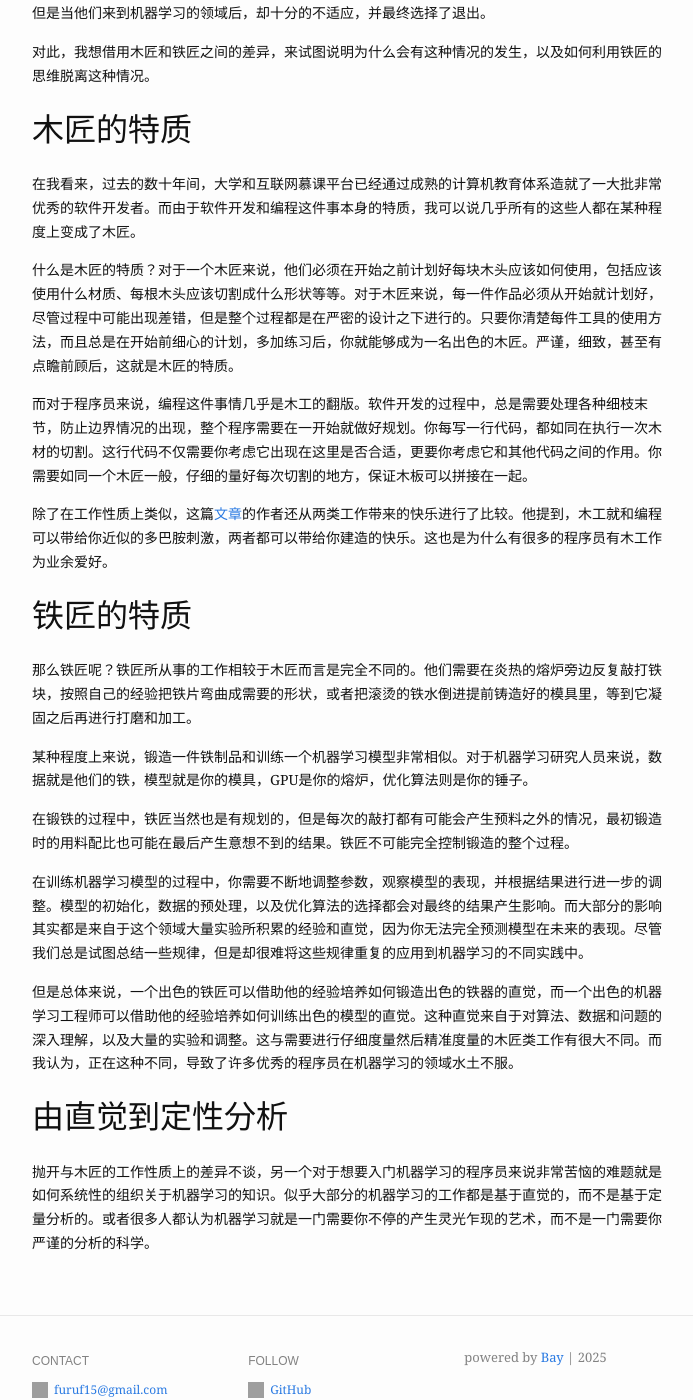
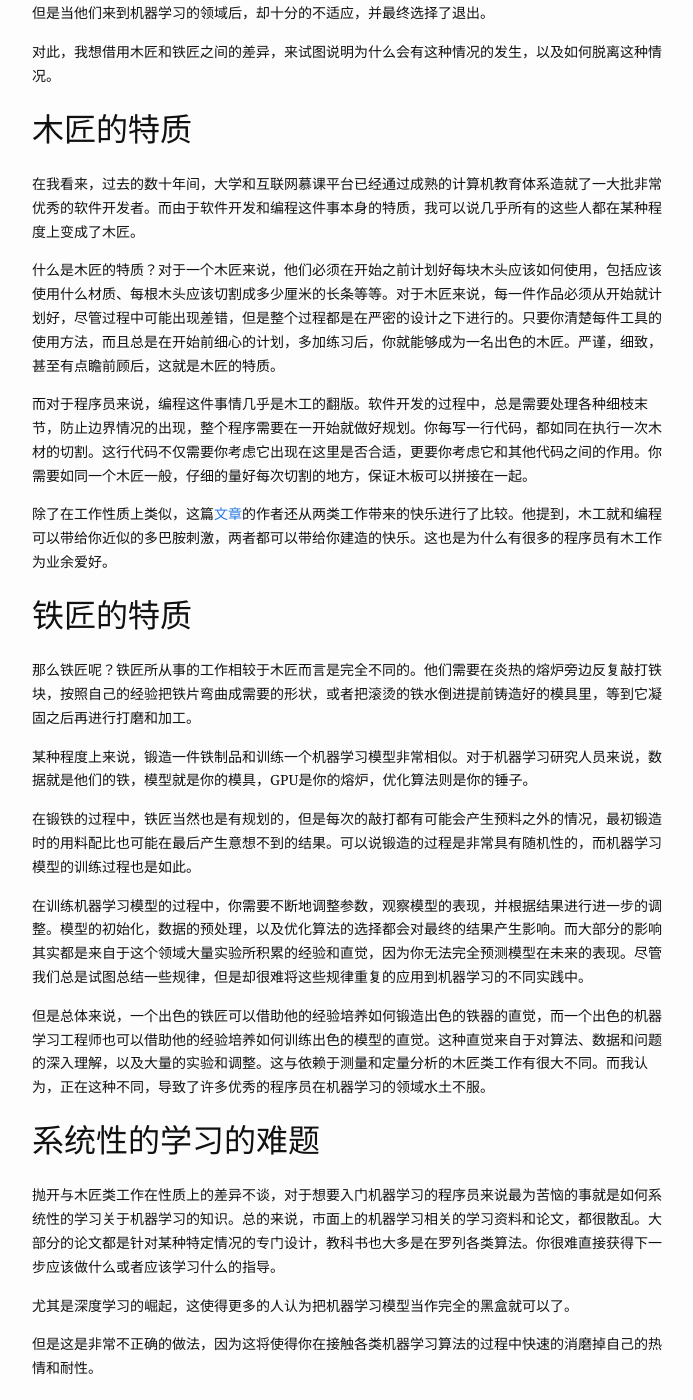
Before and after one commit to FuRuF-11/FuRuF-11.github.io, a Jekyll site: the page built from _posts/2025-01-01-carpenter-and-ironsmith.md, in a window 1280 px wide and 1400 px high, scrolled down 275 px. Shown: the whole window, without its empty margins (288-981 px from the left). Built offline with Jekyll 4.4.1, drawn with Linux system fonts in a browser that asks for light colours; a script that is not in the unit is left out; some of the changed text lies outside the part shown.

Commit message:
modified:   _posts/2025-01-01-carpenter-and-ironsmith.md

```diff
--- a/_posts/2025-01-01-carpenter-and-ironsmith.md
+++ b/_posts/2025-01-01-carpenter-and-ironsmith.md
@@ -7,13 +7,13 @@ blurb: "木匠与铁匠"
 
 有许多的人想要进入机器学习领域进行工作和研究，却最终黯然退出。这些选择退出的人中有很大一部分是非常出色的程序员，他们精通各种数据结构和算法，在软件开发和系统级编程上有着十足的经验，但是当他们来到机器学习的领域后，却十分的不适应，并最终选择了退出。
 
-对此，我想借用木匠和铁匠之间的差异，来试图说明为什么会有这种情况的发生，以及如何利用铁匠的思维脱离这种情况。
+对此，我想借用木匠和铁匠之间的差异，来试图说明为什么会有这种情况的发生，以及如何脱离这种情况。
 
 ## 木匠的特质
 
 在我看来，过去的数十年间，大学和互联网慕课平台已经通过成熟的计算机教育体系造就了一大批非常优秀的软件开发者。而由于软件开发和编程这件事本身的特质，我可以说几乎所有的这些人都在某种程度上变成了木匠。
 
-什么是木匠的特质？对于一个木匠来说，他们必须在开始之前计划好每块木头应该如何使用，包括应该使用什么材质、每根木头应该切割成什么形状等等。对于木匠来说，每一件作品必须从开始就计划好，尽管过程中可能出现差错，但是整个过程都是在严密的设计之下进行的。只要你清楚每件工具的使用方法，而且总是在开始前细心的计划，多加练习后，你就能够成为一名出色的木匠。严谨，细致，甚至有点瞻前顾后，这就是木匠的特质。
+什么是木匠的特质？对于一个木匠来说，他们必须在开始之前计划好每块木头应该如何使用，包括应该使用什么材质、每根木头应该切割成多少厘米的长条等等。对于木匠来说，每一件作品必须从开始就计划好，尽管过程中可能出现差错，但是整个过程都是在严密的设计之下进行的。只要你清楚每件工具的使用方法，而且总是在开始前细心的计划，多加练习后，你就能够成为一名出色的木匠。严谨，细致，甚至有点瞻前顾后，这就是木匠的特质。
 
 而对于程序员来说，编程这件事情几乎是木工的翻版。软件开发的过程中，总是需要处理各种细枝末节，防止边界情况的出现，整个程序需要在一开始就做好规划。你每写一行代码，都如同在执行一次木材的切割。这行代码不仅需要你考虑它出现在这里是否合适，更要你考虑它和其他代码之间的作用。你需要如同一个木匠一般，仔细的量好每次切割的地方，保证木板可以拼接在一起。
 
@@ -25,12 +25,18 @@ blurb: "木匠与铁匠"
 
 某种程度上来说，锻造一件铁制品和训练一个机器学习模型非常相似。对于机器学习研究人员来说，数据就是他们的铁，模型就是你的模具，GPU是你的熔炉，优化算法则是你的锤子。
 
-在锻铁的过程中，铁匠当然也是有规划的，但是每次的敲打都有可能会产生预料之外的情况，最初锻造时的用料配比也可能在最后产生意想不到的结果。铁匠不可能完全控制锻造的整个过程。
+在锻铁的过程中，铁匠当然也是有规划的，但是每次的敲打都有可能会产生预料之外的情况，最初锻造时的用料配比也可能在最后产生意想不到的结果。可以说锻造的过程是非常具有随机性的，而机器学习模型的训练过程也是如此。
 
 在训练机器学习模型的过程中，你需要不断地调整参数，观察模型的表现，并根据结果进行进一步的调整。模型的初始化，数据的预处理，以及优化算法的选择都会对最终的结果产生影响。而大部分的影响其实都是来自于这个领域大量实验所积累的经验和直觉，因为你无法完全预测模型在未来的表现。尽管我们总是试图总结一些规律，但是却很难将这些规律重复的应用到机器学习的不同实践中。
 
-但是总体来说，一个出色的铁匠可以借助他的经验培养如何锻造出色的铁器的直觉，而一个出色的机器学习工程师可以借助他的经验培养如何训练出色的模型的直觉。这种直觉来自于对算法、数据和问题的深入理解，以及大量的实验和调整。这与需要进行仔细度量然后精准度量的木匠类工作有很大不同。而我认为，正在这种不同，导致了许多优秀的程序员在机器学习的领域水土不服。
+但是总体来说，一个出色的铁匠可以借助他的经验培养如何锻造出色的铁器的直觉，而一个出色的机器学习工程师也可以借助他的经验培养如何训练出色的模型的直觉。这种直觉来自于对算法、数据和问题的深入理解，以及大量的实验和调整。这与依赖于测量和定量分析的木匠类工作有很大不同。而我认为，正在这种不同，导致了许多优秀的程序员在机器学习的领域水土不服。
 
-## 由直觉到定性分析
+## 系统性的学习的难题
 
-抛开与木匠的工作性质上的差异不谈，另一个对于想要入门机器学习的程序员来说非常苦恼的难题就是如何系统性的组织关于机器学习的知识。似乎大部分的机器学习的工作都是基于直觉的，而不是基于定量分析的。或者很多人都认为机器学习就是一门需要你不停的产生灵光乍现的艺术，而不是一门需要你严谨的分析的科学。
+抛开与木匠类工作在性质上的差异不谈，对于想要入门机器学习的程序员来说最为苦恼的事就是如何系统性的学习关于机器学习的知识。总的来说，市面上的机器学习相关的学习资料和论文，都很散乱。大部分的论文都是针对某种特定情况的专门设计，教科书也大多是在罗列各类算法。你很难直接获得下一步应该做什么或者应该学习什么的指导。
+
+尤其是深度学习的崛起，这使得更多的人认为把机器学习模型当作完全的黑盒就可以了。
+
+但是这是非常不正确的做法，因为这将使得你在接触各类机器学习算法的过程中快速的消磨掉自己的热情和耐性。
+
+对此，我十分建议在从传统的统计学习的方法出发来进行学习，尤其是学习理论相关的内容，可以帮助你初步建立机器学习的整个体系。在学习深度学习的过程中，可以看一些关于深度学习的机械可解释性的研究，或者关于神经网络内部的归纳偏置如何导致泛化的研究论文，这将使得你对深度学习有更加深刻的理解，同时也可以使得你更加信任深度学习，最重要是，这可以帮助你建立深度学习为何有效的直觉。
```
